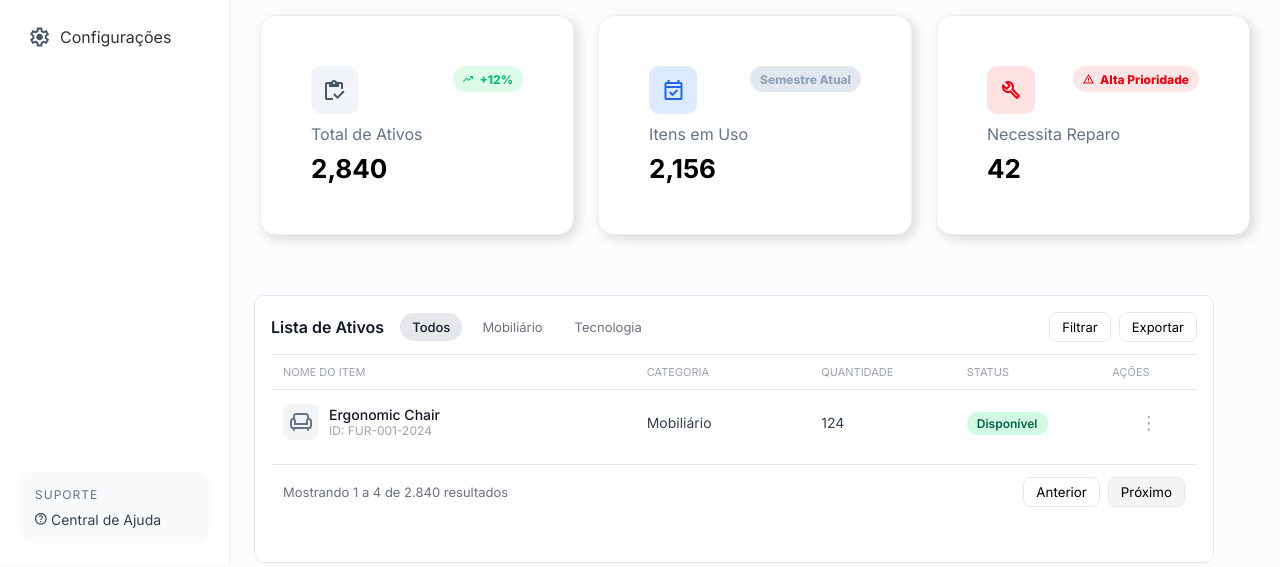
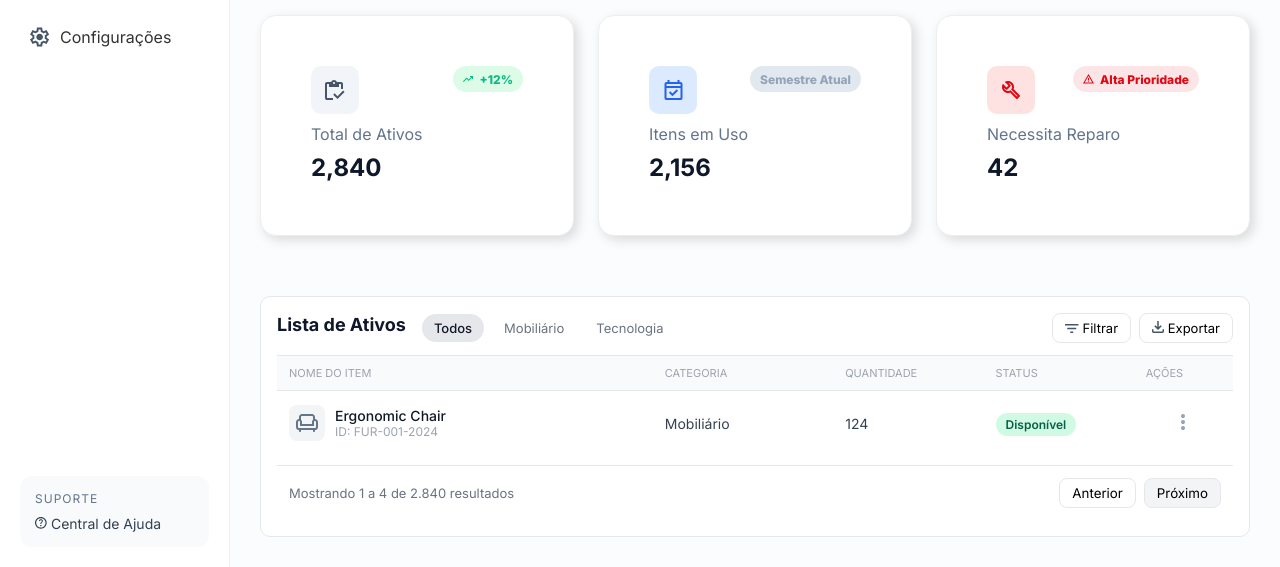
Before and after one commit to Katrisbug/Painel-Dashboard, a plain HTML site: page index.html in a window 1280 px wide. Shown: the part 263-830 px from the top of the page. Drawn offline with nearby package versions, Linux system fonts and the light colour scheme.

Commit message:
organização, add icones para a tabela e add h3 e h4 no global

```diff
--- a/css/cards.css
+++ b/css/cards.css
@@ -26,7 +26,6 @@
 }
 
 .card h3 {
-    font-size: 26px;
     margin-top: 5px;
 }
 
--- a/css/global.css
+++ b/css/global.css
@@ -26,6 +26,18 @@
     --heading2-size: 30px;
     --heading2-height: 36px;
     --heading2-weight: 700;
+
+    /* H3 */
+    --heading3-size: 24px;
+    --heading3-height: 32px;
+    --heading3-weight: 700;
+    --heading3-color: #0F172A;
+
+    /* H4 */
+    --heading4-size: 18px;
+    --heading4-height: 28px;
+    --heading4-weight: 700;
+    --heading4-color: #0F172A;
 
     /* paragrafo */
     --paragrafo-color: #64748B;
@@ -76,6 +88,20 @@ h2 {
     font-weight: var(--heading2-weight);
 }
 
+h3 {
+    font-size: var(--heading3-size);
+    height: var(--heading3-height);
+    font-weight: var(--heading3-weight);
+    color: var(--heading3-color);
+}
+
+h4 {
+    font-size: var(--heading4-size);
+    height: var(--heading4-height);
+    font-weight: var(--heading4-weight);
+    color: var(--heading4-color);
+}
+
 p {
     font-size: var(--paragrafo-size);
     height: var(--paragrafo-height);
--- a/css/tables.css
+++ b/css/tables.css
@@ -4,9 +4,8 @@
     border: 1px solid #e5e7eb;
     border-radius: 10px;
     padding: 16px;
-    max-width: 960px;
-    min-height: 268px;
-    margin-left: 24px;
+    max-width: 100%;
+    margin: 30px;
 }
 
 /* HEADER */
@@ -21,12 +20,6 @@
     display: flex;
     align-items: center;
     gap: 16px;
-}
-
-.table-title {
-    font-size: 16px;
-    font-weight: 600;
-    color: #111827;
 }
 
 /* FILTERS */
@@ -78,6 +71,7 @@
     padding: 10px 12px;
     border-top: 1px solid #e5e7eb;
     border-bottom: 1px solid #e5e7eb;
+    background-color: #F8FAFC;
 }
 
 /* ROW */
--- a/index.html
+++ b/index.html
@@ -170,7 +170,9 @@
 
         <div class="table-header">
             <div class="left-header">
-            <div class="table-title">Lista de Ativos</div>
+                <div class="table-title">
+                    <h4>Lista de Ativos</h4>
+                </div>
 
                 <div class="filters">
                     <div class="filter active">Todos</div>
@@ -180,8 +182,20 @@
             </div>
 
             <div class="actions">
-            <button class="btn">Filtrar</button>
-            <button class="btn">Exportar</button>
+                <button class="btn">
+                    <svg width="14" height="9" viewBox="0 0 14 9" fill="none" xmlns="http://www.w3.org/2000/svg">
+                        <path d="M5.25 9V7.5H8.25V9H5.25ZM2.25 5.25V3.75H11.25V5.25H2.25ZM0 1.5V0H13.5V1.5H0Z" fill="#475569"/>
+                    </svg>
+
+                    Filtrar
+                </button>
+                <button class="btn">
+                    <svg width="12" height="12" viewBox="0 0 12 12" fill="none" xmlns="http://www.w3.org/2000/svg">
+                        <path d="M6 9L2.25 5.25L3.3 4.1625L5.25 6.1125V0H6.75V6.1125L8.7 4.1625L9.75 5.25L6 9ZM1.5 12C1.0875 12 0.734375 11.8531 0.440625 11.5594C0.146875 11.2656 0 10.9125 0 10.5V8.25H1.5V10.5H10.5V8.25H12V10.5C12 10.9125 11.8531 11.2656 11.5594 11.5594C11.2656 11.8531 10.9125 12 10.5 12H1.5Z" fill="#475569"/>
+                    </svg>
+
+                    Exportar
+                </button>
             </div>
         </div>
 
@@ -209,8 +223,16 @@
 
             <div class="col">Mobiliário</div>
             <div class="col">124</div>
-            <div class="col"><span class="status">Disponível</span></div>
-            <div class="menu">⋮</div>
+
+            <div class="col">
+                <span class="status">Disponível</span>
+            </div>
+
+            <div class="menu">
+                <svg width="4" height="16" viewBox="0 0 4 16" fill="none" xmlns="http://www.w3.org/2000/svg">
+                    <path d="M2 16C1.45 16 0.979167 15.8042 0.5875 15.4125C0.195833 15.0208 0 14.55 0 14C0 13.45 0.195833 12.9792 0.5875 12.5875C0.979167 12.1958 1.45 12 2 12C2.55 12 3.02083 12.1958 3.4125 12.5875C3.80417 12.9792 4 13.45 4 14C4 14.55 3.80417 15.0208 3.4125 15.4125C3.02083 15.8042 2.55 16 2 16ZM2 10C1.45 10 0.979167 9.80417 0.5875 9.4125C0.195833 9.02083 0 8.55 0 8C0 7.45 0.195833 6.97917 0.5875 6.5875C0.979167 6.19583 1.45 6 2 6C2.55 6 3.02083 6.19583 3.4125 6.5875C3.80417 6.97917 4 7.45 4 8C4 8.55 3.80417 9.02083 3.4125 9.4125C3.02083 9.80417 2.55 10 2 10ZM2 4C1.45 4 0.979167 3.80417 0.5875 3.4125C0.195833 3.02083 0 2.55 0 2C0 1.45 0.195833 0.979167 0.5875 0.5875C0.979167 0.195833 1.45 0 2 0C2.55 0 3.02083 0.195833 3.4125 0.5875C3.80417 0.979167 4 1.45 4 2C4 2.55 3.80417 3.02083 3.4125 3.4125C3.02083 3.80417 2.55 4 2 4Z" fill="#94A3B8"/>
+                </svg>
+            </div>
         </div>
 
         <div class="table-footer">
@@ -223,6 +245,7 @@
         </div>
 
 </div>
+
 </div>
 
 
```
Lines whose indentation alone changed are shown as unchanged.
